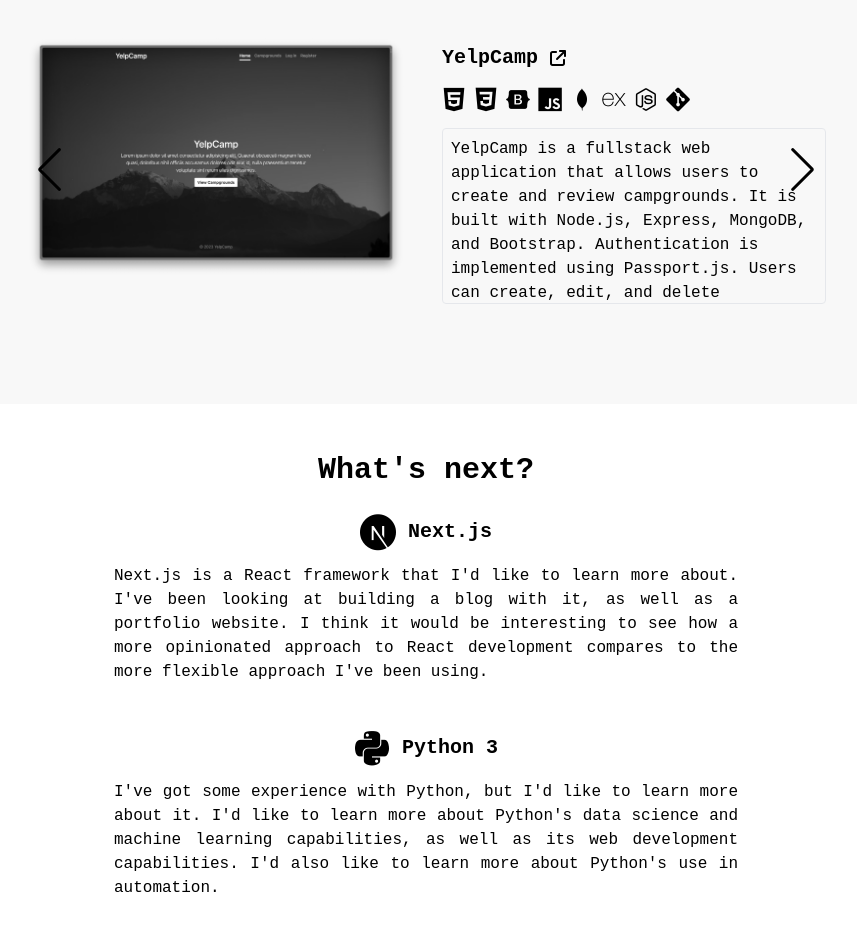
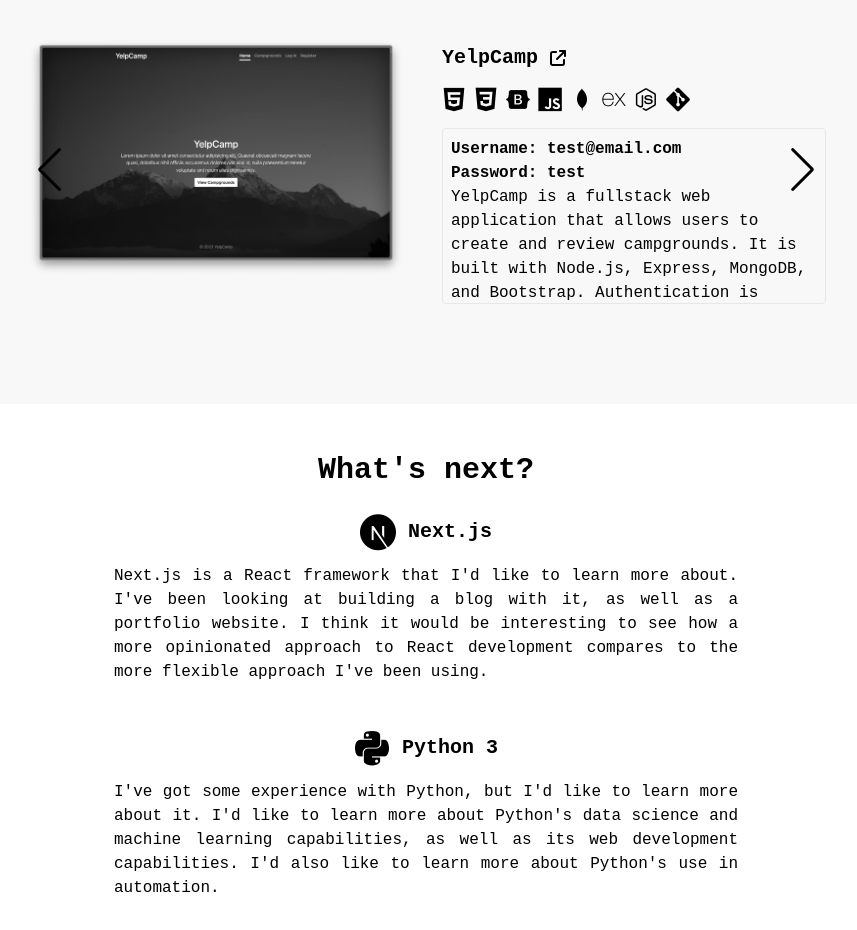
Before and after one commit to zacnation/react-portfolio, a React (Vite) app: page / in a window 1280 px wide. Shown: the part 1820-2750 px from the top of the page, without its empty margins (214-1071 px from the left). Built offline with nearby package versions, Linux system fonts and the light colour scheme.

Commit message:
Add login info

```diff
--- a/src/components/Carousel.jsx
+++ b/src/components/Carousel.jsx
@@ -23,6 +23,8 @@ export default function Carousel({ darkMode }) {
           <Slide
             img={'yelpcampgray.png'}
             title={'YelpCamp'}
+            email={'Username: test@email.com'}
+            password={'Password: test'}
             description={
               'YelpCamp is a fullstack web application that allows users to create and review campgrounds. It is built with Node.js, Express, MongoDB, and Bootstrap. Authentication is implemented using Passport.js. Users can create, edit, and delete campgrounds and comments. They can also upload campground photos. The app is deployed on Heroku. YelpCamp is a project from the Udemy course - The Web Developer Bootcamp by Colt Steele. I added some features to the app, such as the ability to upload campground photos, edit and delete comments, and delete campgrounds. I also added a landing page and a 404 page. I used Bootstrap to style the app. I deployed the app on Heroku. I used MongoDB Atlas to host the database. I used Cloudinary to host the images. I used SendGrid to send emails. I used Mapbox to display the map on the campground show page. I used Heroku Scheduler to schedule a job to delete campgrounds and comments that are older than 24 hours. I used Git for version control.'
             }
@@ -64,6 +66,8 @@ export default function Carousel({ darkMode }) {
           <Slide
             img={'mindmissiongray.png'}
             title={'Mind Mission'}
+            email={'Username: test@email.com'}
+            password={'Password: test'}
             description={
               'Mind Mission is a mindfulness training game for 9 to 11-year-olds. It is designed to help children learn how to manage their emotions and develop various coping mechanisms through the challenges they solve.'
             }
--- a/src/components/Slide.jsx
+++ b/src/components/Slide.jsx
@@ -56,6 +56,14 @@ export default function Slide(props) {
             })}
           </div>
           <p className="md:w-96 overflow-y-auto max-sm:h-80 h-44 border rounded p-2">
+            {props.email && (
+              <>
+                <strong>{props.email}</strong>
+                <br />
+                <strong>{props.password}</strong>
+                <br />
+              </>
+            )}
             {props.description}
           </p>
         </div>
@@ -71,4 +79,6 @@ Slide.propTypes = {
   description: PropTypes.string,
   techs: PropTypes.arrayOf(PropTypes.string),
   link: PropTypes.string,
+  email: PropTypes.string,
+  password: PropTypes.string,
 };
```
